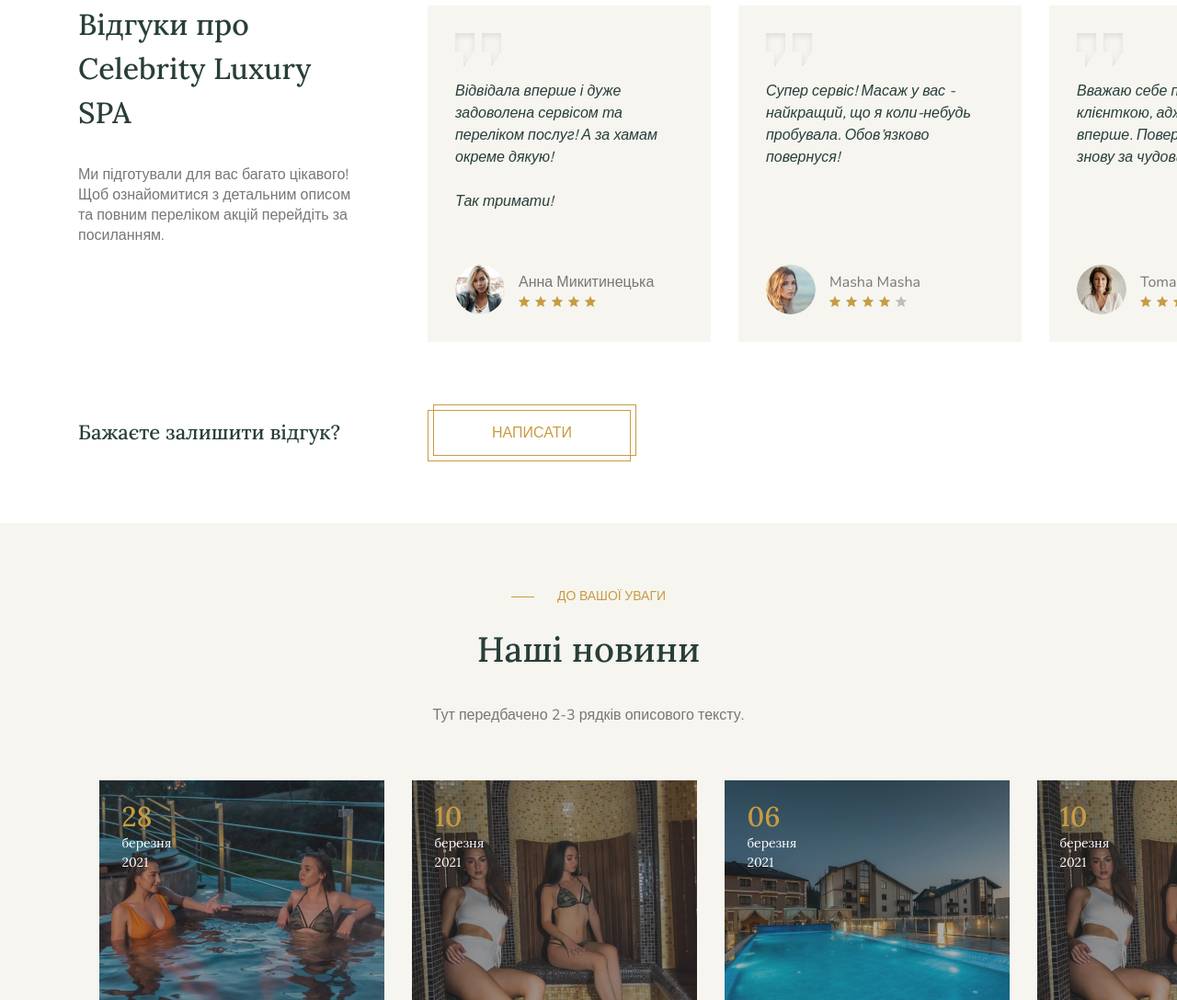
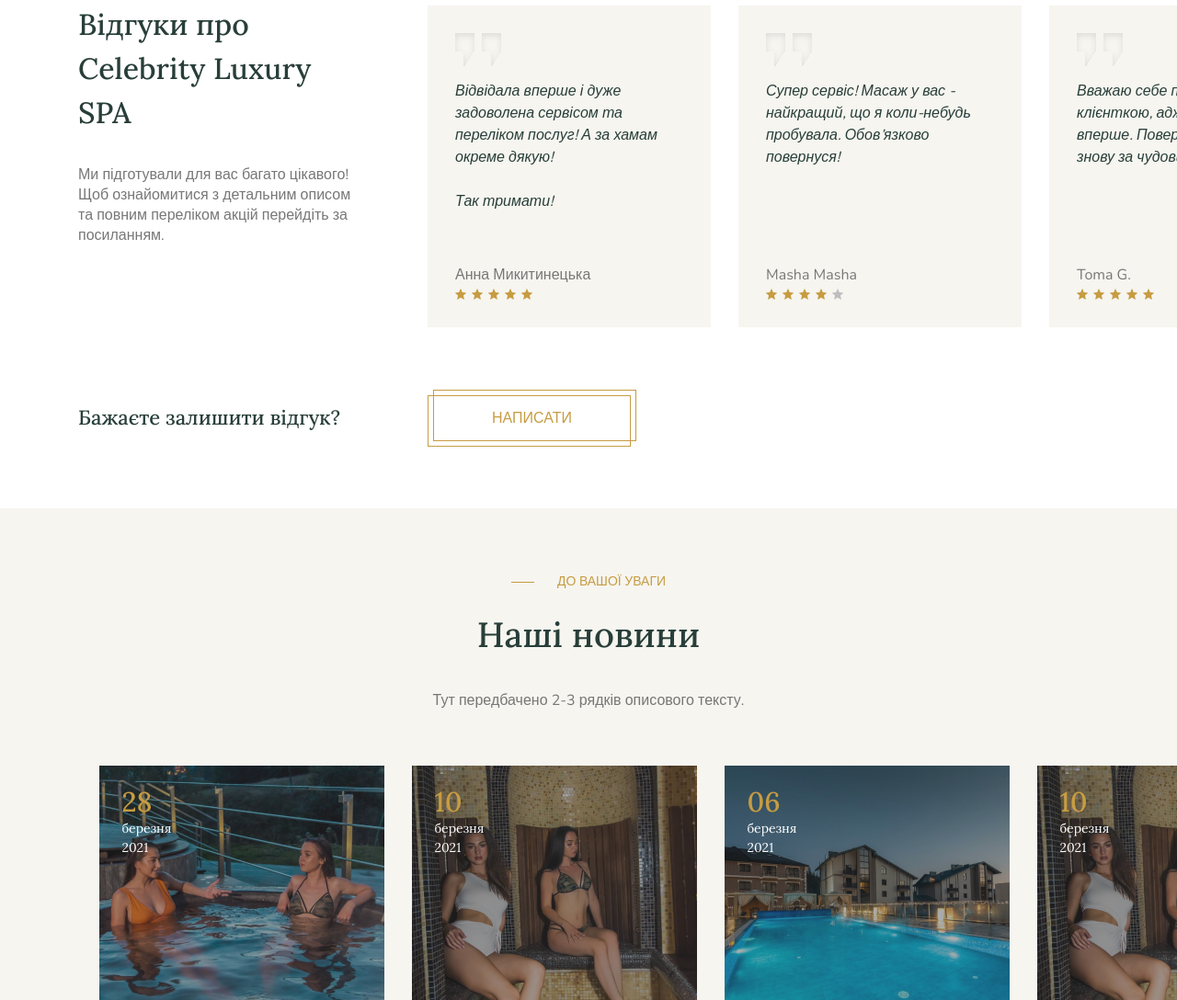
Before and after one commit to TarasDutchak/celebrity, a plain HTML site: page index.html in a window 1280 px wide. Shown: the part 4153-5241 px from the top of the page at 92% size. Drawn offline with nearby package versions, Linux system fonts and the light colour scheme.

Commit message:
review remove ava

```diff
--- a/css/common.css
+++ b/css/common.css
@@ -1033,11 +1033,6 @@ main {
     color: #283E39;
 }
 
-.review-userbox {
-    display: flex;
-    align-items: center;
-}
-
 .review-userbox .review-userbox__pic {
     height: 54px;
     border-radius: 50%;
@@ -1046,9 +1041,6 @@ main {
     width: 100%;
 }
 
-.review-userbox__descr {
-    padding-left: 15px;
-}
 
 .review-userbox__descr .name {
     margin-bottom: 4px;
--- a/index.html
+++ b/index.html
@@ -500,9 +500,6 @@
                                                 </p>
                                             </div>
                                             <div class="review-userbox">
-                                                <div class="review-userbox__pic">
-                                                    <img src="img/user1.png" alt="avatar">
-                                                </div>
                                                 <div class="review-userbox__descr">
                                                     <p class="name">Анна Микитинецька</p>
                                                     <div class="rate">
@@ -526,9 +523,6 @@
                                                 </p>
                                             </div>
                                             <div class="review-userbox">
-                                                <div class="review-userbox__pic">
-                                                    <img src="img/user2.png" alt="avatar">
-                                                </div>
                                                 <div class="review-userbox__descr">
                                                     <p class="name">Masha Masha</p>
                                                     <div class="rate">
@@ -552,9 +546,6 @@
                                                 </p>
                                             </div>
                                             <div class="review-userbox">
-                                                <div class="review-userbox__pic">
-                                                    <img src="img/user3.png" alt="avatar">
-                                                </div>
                                                 <div class="review-userbox__descr">
                                                     <p class="name">Toma G.</p>
                                                     <div class="rate">
@@ -577,9 +568,6 @@
                                                 </p>
                                             </div>
                                             <div class="review-userbox">
-                                                <div class="review-userbox__pic">
-                                                    <img src="img/user4.png" alt="avatar">
-                                                </div>
                                                 <div class="review-userbox__descr">
                                                     <p class="name">Євген П.</p>
                                                     <div class="rate">
```
